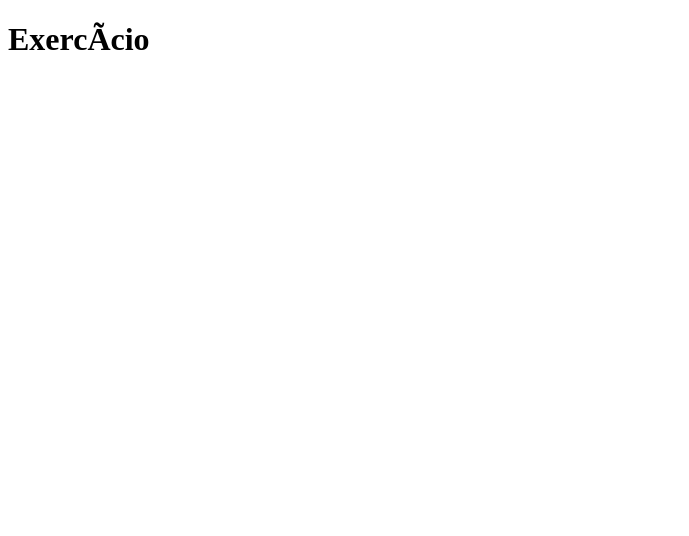
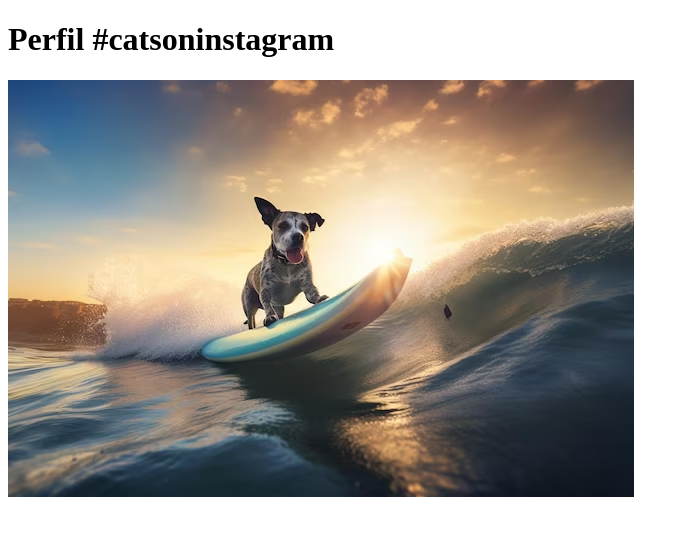
Before and after one commit to victorvadl/Teste, a plain HTML site: page index.html in a window 1280 px wide. Shown: the whole page, without its empty margins (0-689 px from the left). Drawn offline with Linux system fonts and the light colour scheme.

Commit message:
Add imagem & updated index.html
Adicionado imagem de cachorro e atualizado index.html

```diff
--- a/index.html
+++ b/index.html
@@ -2,12 +2,14 @@
 
 <html lang="“pt-br”">
 	<head>
-		<title>Título da página</title>
+		<title>Fanpage de Gatinhos</title>
 
 		<meta charset="“utf-8”" />
 	</head>
 
 	<body>
-		<h1>Exercício</h1>
+		<h1>Perfil #catsoninstagram</h1>
+
+		<img src="imagens/cachorro.jpeg" />
 	</body>
 </html>
```
Also changed, not shown: imagens/cachorro.jpeg (added).
